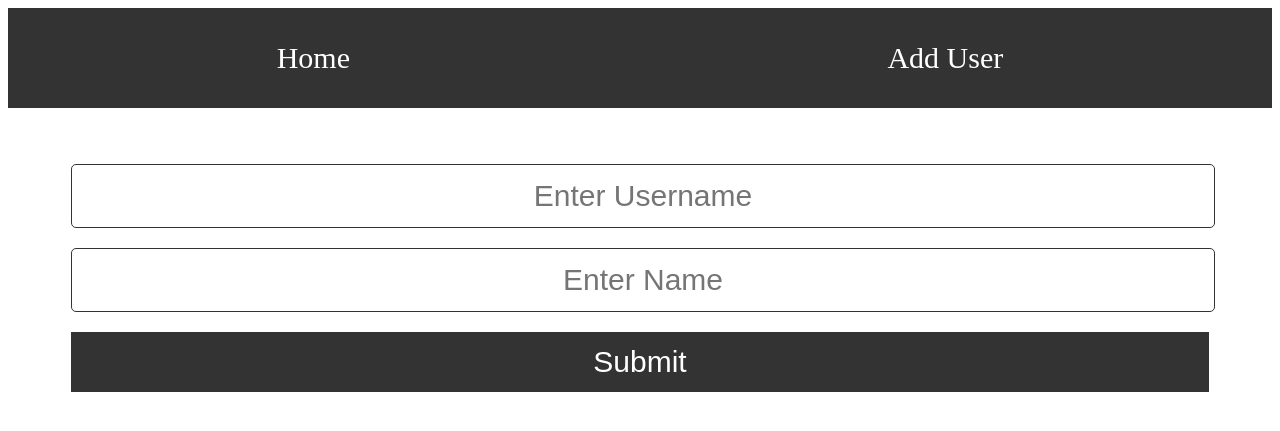
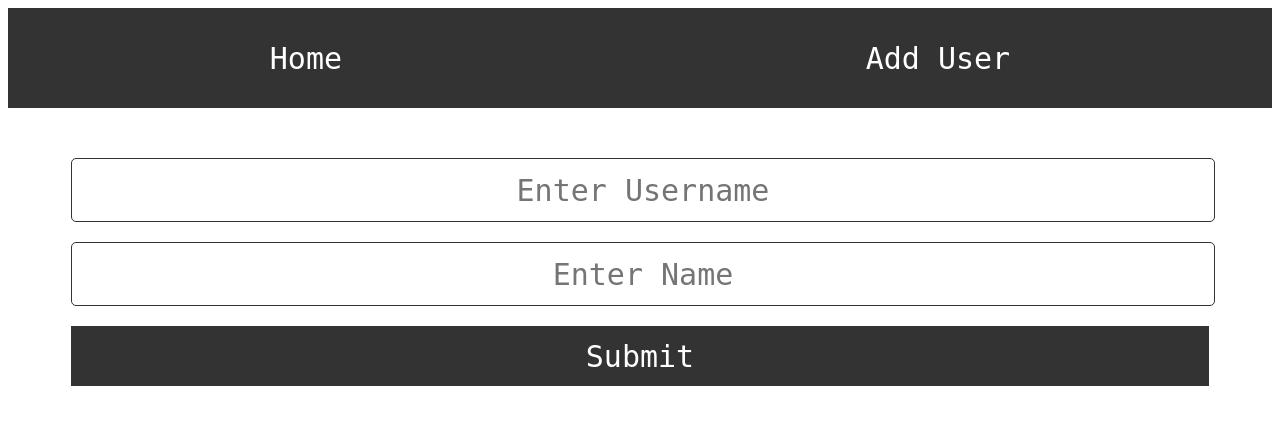
Before and after one commit to wajidkorkani/Flask-CURD-Operation, a Flask app: page /user-form in a window 1280 px wide. Shown: the top 431 px of the page. Run offline with Flask 3, Linux system fonts and the light colour scheme.

Commit message:
Update user_form.css

```diff
--- a/static/user_form.css
+++ b/static/user_form.css
@@ -1,3 +1,7 @@
+*{
+    font-family: monospace;
+}
+
 nav{
     height: 100px;
     background-color: #333;
```
